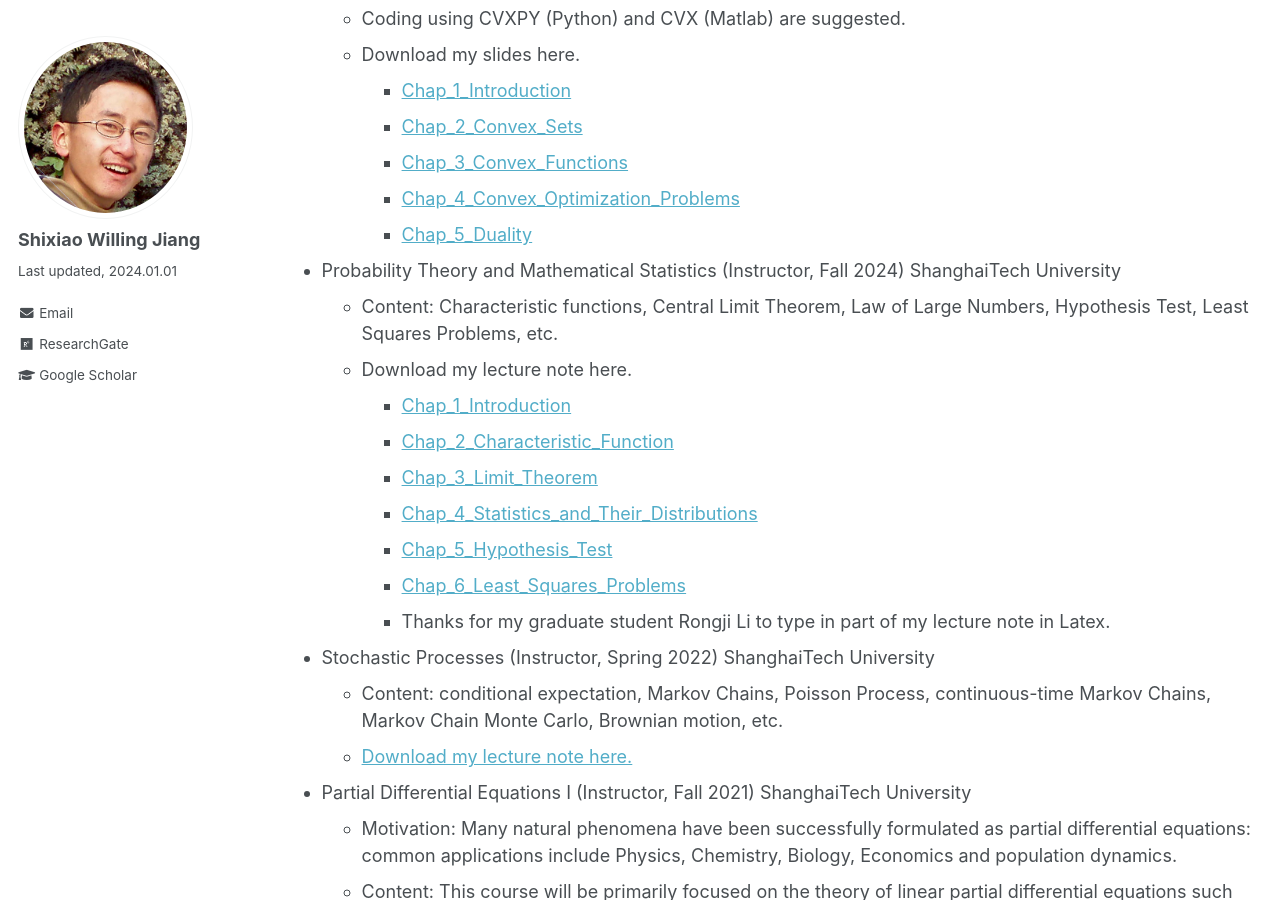
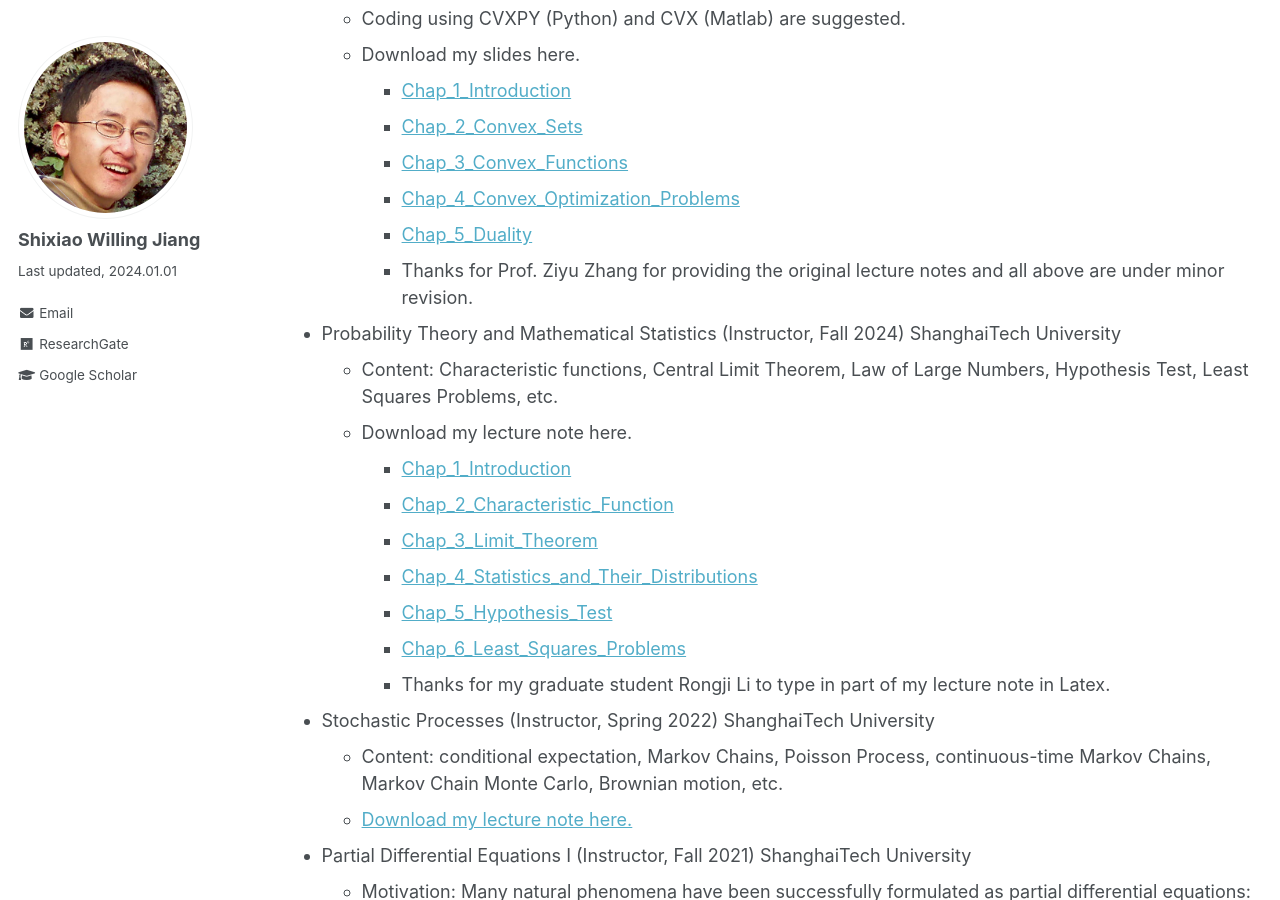
Before and after one commit to willingjiang/willingjiang.github.io, a Jekyll site: the page built from _pages/teachings.md, in a window 1280 px wide and 900 px high, scrolled down 357 px. Built offline with Jekyll 4.4.1, drawn with Linux system fonts in a browser that asks for light colours.

Commit message:
Update teachings.md

```diff
--- a/_pages/teachings.md
+++ b/_pages/teachings.md
@@ -18,6 +18,7 @@ author_profile: true
     * [Chap_3_Convex_Functions](http://willingjiang.github.io/files/Convex_Chapter03_Jiang1.pdf)
     * [Chap_4_Convex_Optimization_Problems](http://willingjiang.github.io/files/Convex_Chapter04_Jiang1.pdf)
     * [Chap_5_Duality](http://willingjiang.github.io/files/Convex_Chapter05_Jiang1.pdf)
+    * Thanks for Prof. Ziyu Zhang for providing the original lecture notes and all above are under minor revision.
 
 * Probability Theory and Mathematical Statistics (Instructor, Fall 2024) ShanghaiTech University
   * Content: Characteristic functions, Central Limit Theorem, Law of Large Numbers, Hypothesis Test, Least Squares Problems, etc.
```
